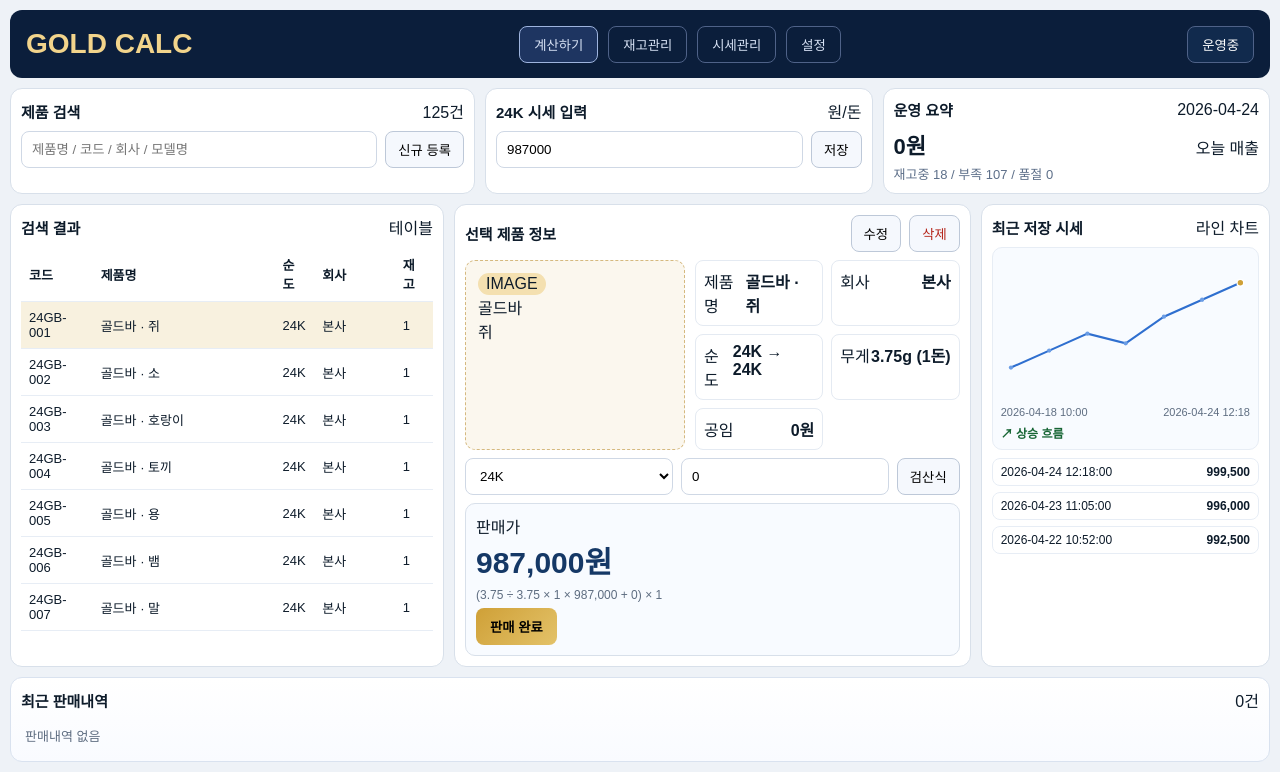
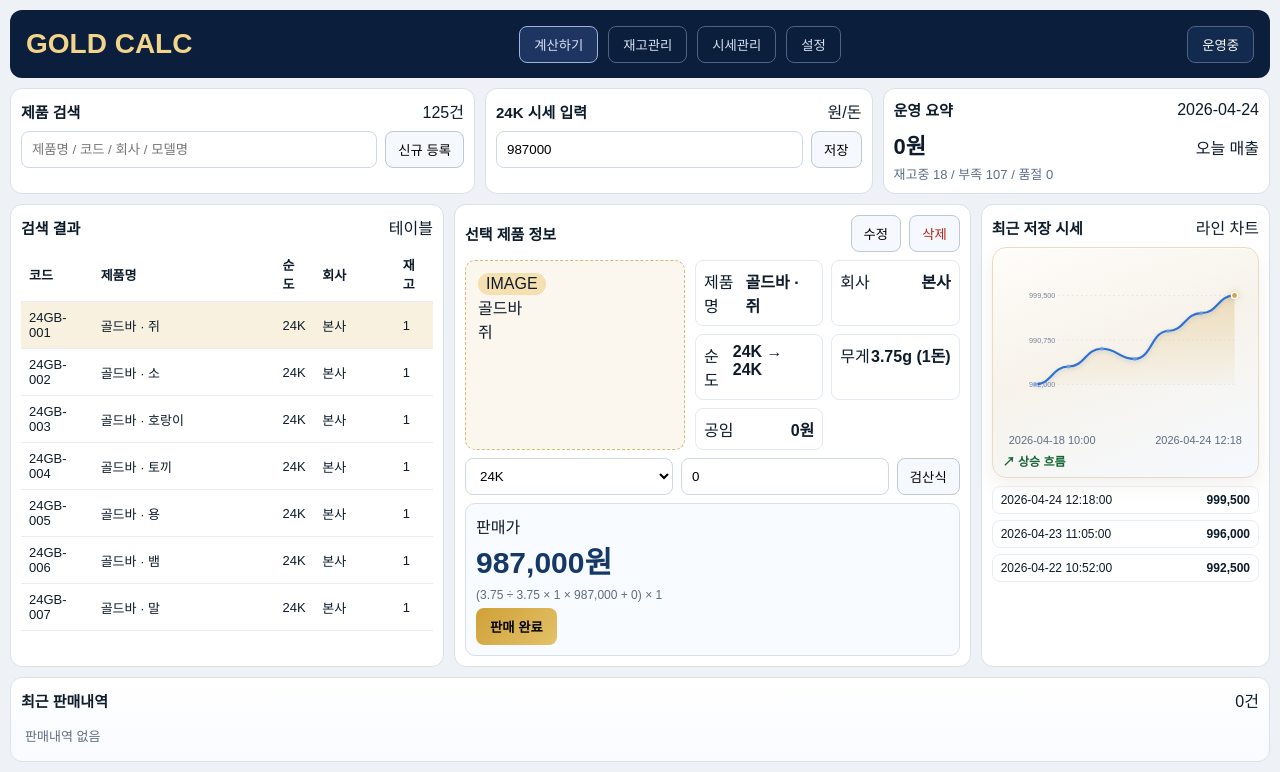
Before and after one commit to rltn33/gold-calc, a React (Vite) app: page / in a window 1280 px wide. Shown: the top 772 px of the page. Built offline with nearby package versions, Linux system fonts and the light colour scheme.

Commit message:
Refine market chart UI with premium styling

```diff
--- a/src/App.css
+++ b/src/App.css
@@ -24,12 +24,18 @@ tr.selected-row{background:#f8f1df}
 .price-box{margin-top:8px;border:1px solid #d8e0ea;border-radius:10px;padding:10px;background:#f8fbff}.price-value{font-size:30px;font-weight:800;color:#153866}.formula{font-size:12px;color:#5e6d81;margin:6px 0}
 .sale-button{border:0;background:linear-gradient(135deg,#cfa037,#e3c269);padding:9px 14px;border-radius:8px;font-weight:700}
 .summary .mini-list{display:grid;gap:6px}.mini-item{font-size:12px;padding:6px 8px;border:1px solid #e7edf5;border-radius:8px;display:flex;justify-content:space-between}
-.market-chart-wrap{border:1px solid #e7edf5;border-radius:10px;padding:8px;background:#f8fbff;margin-bottom:8px}
-.market-chart{width:100%;height:150px;display:block}
-.market-chart-line{fill:none;stroke:#2f6fcf;stroke-width:2.5}
-.market-chart-point{fill:#6b9de5}
-.market-chart-point.latest{fill:#cfa037;stroke:#fff;stroke-width:1.5}
-.chart-axis-labels{display:flex;justify-content:space-between;font-size:11px;color:#5e6d81}
+.market-chart-wrap{border:1px solid #e8dcc3;border-radius:14px;padding:10px 10px 8px;background:linear-gradient(160deg,#fffdfa 0%,#f7f3eb 45%,#f5f9ff 100%);margin-bottom:8px;box-shadow:inset 0 1px 0 rgba(255,255,255,.7),0 8px 18px rgba(90,72,37,.08)}
+.market-chart{width:100%;height:176px;display:block}
+.market-chart-area{fill:url(#chartAreaGold)}
+.chart-grid-line{stroke:#d8e0ea;stroke-width:1;stroke-dasharray:2 4}
+.chart-y-label{font-size:9.5px;fill:#7a8498}
+.market-chart-line{fill:none;stroke:#2f6fcf;stroke-width:2.8;stroke-linecap:round;stroke-linejoin:round;filter:drop-shadow(0 2px 3px rgba(47,111,207,.25))}
+.market-chart-point{fill:#7ea4df;opacity:.75}
+.market-chart-point.latest{fill:#d0a24a;stroke:#fff;stroke-width:1.8;opacity:1;filter:drop-shadow(0 0 5px rgba(208,162,74,.55))}
+.market-chart-extreme{stroke:#fff;stroke-width:1.1}
+.market-chart-extreme.high{fill:#2959b8}
+.market-chart-extreme.low{fill:#76a3e4}
+.chart-axis-labels{display:flex;justify-content:space-between;font-size:11px;color:#5e6d81;padding:0 6px}
 .chart-trend{margin-top:6px;font-size:12px;font-weight:700}
 .chart-trend.up{color:#166534}.chart-trend.down{color:#b42318}
 .recent-price-notes{margin-top:8px}
--- a/src/App.jsx
+++ b/src/App.jsx
@@ -2097,29 +2097,52 @@ export default function App() {
 
   const marketChart = useMemo(() => {
     if (chartSnapshots.length === 0) return null;
-    const width = 300;
-    const height = 140;
-    const padding = { top: 12, right: 12, bottom: 26, left: 12 };
+    const width = 320;
+    const height = 168;
+    const padding = { top: 18, right: 18, bottom: 34, left: 42 };
     const prices = chartSnapshots.map((snap) => Number(snap.marketPrice || 0));
     const min = Math.min(...prices);
     const max = Math.max(...prices);
     const span = Math.max(max - min, 1);
     const plotWidth = width - padding.left - padding.right;
     const plotHeight = height - padding.top - padding.bottom;
+    const yTicks = [0, 0.5, 1].map((ratio) => {
+      const value = Math.round(max - span * ratio);
+      return {
+        value,
+        y: padding.top + plotHeight * ratio,
+      };
+    });
     const points = chartSnapshots.map((snap, idx) => {
       const x = padding.left + (chartSnapshots.length === 1 ? plotWidth / 2 : (idx / (chartSnapshots.length - 1)) * plotWidth);
       const y = padding.top + ((max - Number(snap.marketPrice || 0)) / span) * plotHeight;
       return {
         x,
         y,
+        value: Number(snap.marketPrice || 0),
         label: `${snap.date} ${snap.time.slice(0, 5)}`,
       };
     });
+    const linePath = points.reduce((acc, point, idx, arr) => {
+      if (idx === 0) return `M${point.x},${point.y}`;
+      const prev = arr[idx - 1];
+      const cx = (prev.x + point.x) / 2;
+      return `${acc} C${cx},${prev.y} ${cx},${point.y} ${point.x},${point.y}`;
+    }, "");
+    const areaPath = `${linePath} L${points[points.length - 1].x},${height - padding.bottom} L${points[0].x},${height - padding.bottom} Z`;
+    const peakPoint = points.reduce((prev, point) => (point.value > prev.value ? point : prev), points[0]);
+    const lowPoint = points.reduce((prev, point) => (point.value < prev.value ? point : prev), points[0]);
+
     return {
       width,
       height,
+      padding,
+      yTicks,
       points,
-      path: points.map((point, idx) => `${idx === 0 ? "M" : "L"}${point.x},${point.y}`).join(" "),
+      path: linePath,
+      areaPath,
+      peakPoint,
+      lowPoint,
       firstLabel: points[0]?.label || "",
       lastLabel: points[points.length - 1]?.label || "",
       trendUp: (latestSnapshot?.marketPrice || 0) >= Number(chartSnapshots[0]?.marketPrice || 0),
@@ -2224,7 +2247,30 @@ export default function App() {
             {marketChart && (
               <div className="market-chart-wrap">
                 <svg viewBox={`0 0 ${marketChart.width} ${marketChart.height}`} className="market-chart" role="img" aria-label="최근 시세 흐름 차트">
+                  <defs>
+                    <linearGradient id="chartAreaGold" x1="0" y1="0" x2="0" y2="1">
+                      <stop offset="0%" stopColor="#d9b15f" stopOpacity="0.34" />
+                      <stop offset="100%" stopColor="#d9b15f" stopOpacity="0.04" />
+                    </linearGradient>
+                  </defs>
+                  {marketChart.yTicks.map((tick, idx) => (
+                    <g key={`tick-${idx}`}>
+                      <line
+                        x1={marketChart.padding.left}
+                        y1={tick.y}
+                        x2={marketChart.width - marketChart.padding.right}
+                        y2={tick.y}
+                        className="chart-grid-line"
+                      />
+                      <text x={marketChart.padding.left - 8} y={tick.y + 4} className="chart-y-label">
+                        {money(tick.value)}
+                      </text>
+                    </g>
+                  ))}
+                  <path d={marketChart.areaPath} className="market-chart-area" />
                   <path d={marketChart.path} className="market-chart-line" />
+                  <circle cx={marketChart.peakPoint.x} cy={marketChart.peakPoint.y} r={2.4} className="market-chart-extreme high" />
+                  <circle cx={marketChart.lowPoint.x} cy={marketChart.lowPoint.y} r={2.4} className="market-chart-extreme low" />
                   {marketChart.points.map((point, idx) => (
                     <circle
                       key={`point-${idx}`}
```
